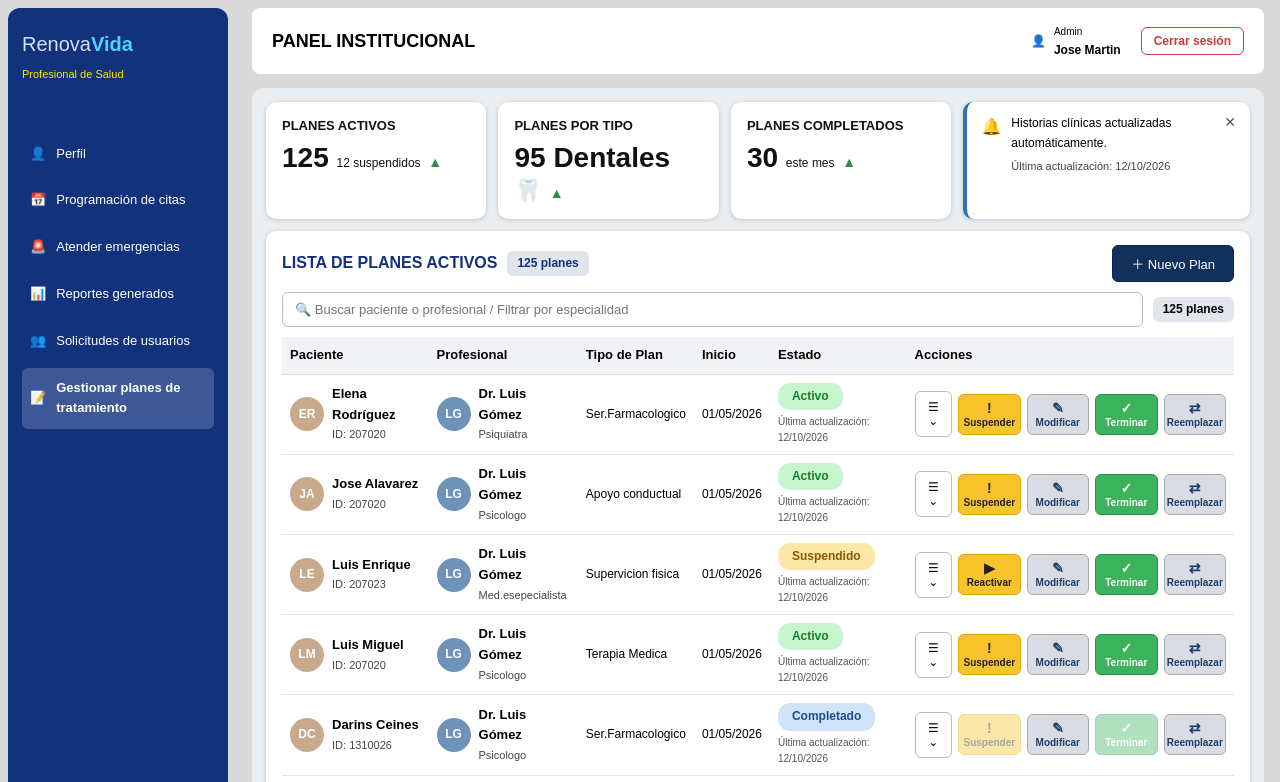
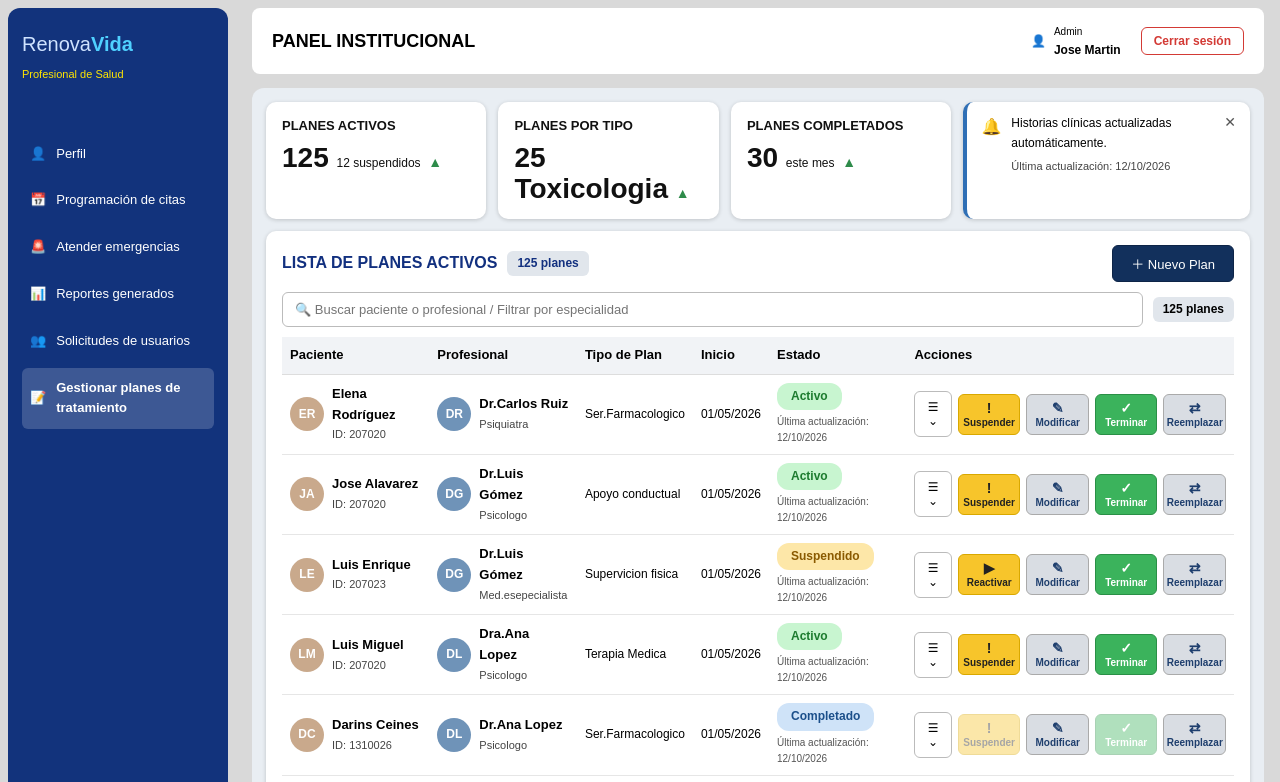
Before and after one commit to santiagoimbachi5-afk/RenovaVida, a React (Vite) app in the folder RenovaVida/: page /profesional/planes in a window 1280 px wide. Shown: the top 782 px of the page. Built offline with nearby package versions, Linux system fonts and the light colour scheme.

Commit message:
Update PlanesTratamiento.jsx

```diff
--- a/RenovaVida/src/pages/profesional/PlanesTratamiento.jsx
+++ b/RenovaVida/src/pages/profesional/PlanesTratamiento.jsx
@@ -3,14 +3,14 @@ import "../../styles/Planes.css";
 
 /* ================= Datos (luego los cambias por los de tu base de datos) ================= */
 const planesIniciales = [
-  { id: 1, paciente: "Elena Rodríguez", idPaciente: "207020", profesional: "Dr. Luis Gómez", especialidad: "Psiquiatra", tipo: "Ser.Farmacologico", inicio: "01/05/2026", estado: "Activo" },
-  { id: 2, paciente: "Jose Alavarez", idPaciente: "207020", profesional: "Dr. Luis Gómez", especialidad: "Psicologo", tipo: "Apoyo conductual", inicio: "01/05/2026", estado: "Activo" },
-  { id: 3, paciente: "Luis Enrique", idPaciente: "207023", profesional: "Dr. Luis Gómez", especialidad: "Med.esepecialista", tipo: "Supervicion fisica", inicio: "01/05/2026", estado: "Suspendido" },
-  { id: 2, paciente: "Luis Miguel", idPaciente: "207020", profesional: "Dr. Luis Gómez", especialidad: "Psicologo", tipo: "Terapia Medica", inicio: "01/05/2026", estado: "Activo" },
-  { id: 4, paciente: "Darins Ceines", idPaciente: "1310026", profesional: "Dr. Luis Gómez", especialidad: "Psicologo", tipo: "Ser.Farmacologico", inicio: "01/05/2026", estado: "Completado" },
-  { id: 5, paciente: "Carolina Hurtado", idPaciente: "207023", profesional: "Dr. Luis Gómez", especialidad: "Med.especialista", tipo: "Desintoxicacion", inicio: "01/05/2026", estado: "Activo" },
-  { id: 6, paciente: "Alejandra Guzman", idPaciente: "207027", profesional: "Dr. Luis Gómez", especialidad: "Med.esepecialista", tipo: "Supervicion fisica", inicio: "01/05/2026", estado: "Suspendido" },
-  { id: 7, paciente: "Laura Sandoval", idPaciente: "1310026", profesional: "Dr. Luis Gómez", especialidad: "Psquiatra", tipo: "Terapia Medica", inicio: "01/05/2026", estado: "Completado" },
+  { id: 1, paciente: "Elena Rodríguez", idPaciente: "207020", profesional: "Dr.Carlos Ruiz", especialidad: "Psiquiatra", tipo: "Ser.Farmacologico", inicio: "01/05/2026", estado: "Activo" },
+  { id: 2, paciente: "Jose Alavarez", idPaciente: "207020", profesional: "Dr.Luis Gómez", especialidad: "Psicologo", tipo: "Apoyo conductual", inicio: "01/05/2026", estado: "Activo" },
+  { id: 3, paciente: "Luis Enrique", idPaciente: "207023", profesional: "Dr.Luis Gómez", especialidad: "Med.esepecialista", tipo: "Supervicion fisica", inicio: "01/05/2026", estado: "Suspendido" },
+  { id: 2, paciente: "Luis Miguel", idPaciente: "207020", profesional: "Dra.Ana Lopez", especialidad: "Psicologo", tipo: "Terapia Medica", inicio: "01/05/2026", estado: "Activo" },
+  { id: 4, paciente: "Darins Ceines", idPaciente: "1310026", profesional: "Dr.Ana Lopez", especialidad: "Psicologo", tipo: "Ser.Farmacologico", inicio: "01/05/2026", estado: "Completado" },
+  { id: 5, paciente: "Carolina Hurtado", idPaciente: "207023", profesional: "Dr.Luis Gómez", especialidad: "Med.especialista", tipo: "Desintoxicacion", inicio: "01/05/2026", estado: "Activo" },
+  { id: 6, paciente: "Alejandra Guzman", idPaciente: "207027", profesional: "Dr.Luis Gómez", especialidad: "Med.esepecialista", tipo: "Supervicion fisica", inicio: "01/05/2026", estado: "Suspendido" },
+  { id: 7, paciente: "Laura Sandoval", idPaciente: "1310026", profesional: "Dr.Carlos Ruiz", especialidad: "Psquiatra", tipo: "Terapia Medica", inicio: "01/05/2026", estado: "Completado" },
 ];
 
 const claseEstado = {
@@ -61,7 +61,7 @@ function PlanesTratamiento() {
         <article className="pl-card">
           <h3>Planes por tipo</h3>
           <p className="pl-grande">
-            95 Dentales <span className="pl-diente">🦷</span>{" "}
+            25 Toxicologia <span className="pl-diente"></span>{" "}
             <span className="pl-sube">▲</span>
           </p>
         </article>
```
